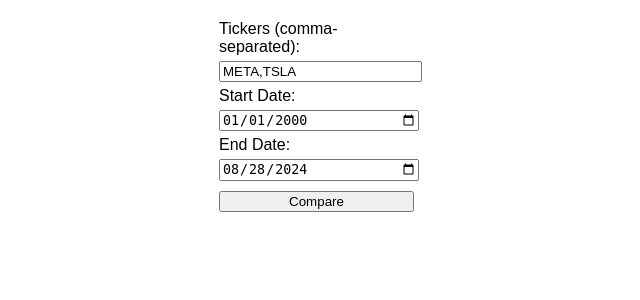
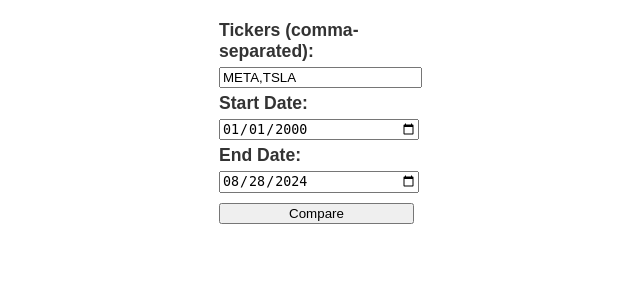
Before and after one commit to namuan/stock-pulse, a Flask app: page / in a window 1280 px wide. Shown: the top 300 px of the page, without its empty margins (21-661 px from the left). Run offline with Flask 3, Linux system fonts and the light colour scheme.

Commit message:
style: Enhance label styling for better readability

```diff
--- a/templates/index.html
+++ b/templates/index.html
@@ -25,6 +25,12 @@
 
         .result-container {
             flex: 3;
+        }
+
+        label {
+            font-weight: bold;
+            font-size: 1.1em;
+            color: #333;
         }
 
         input, button {
```
